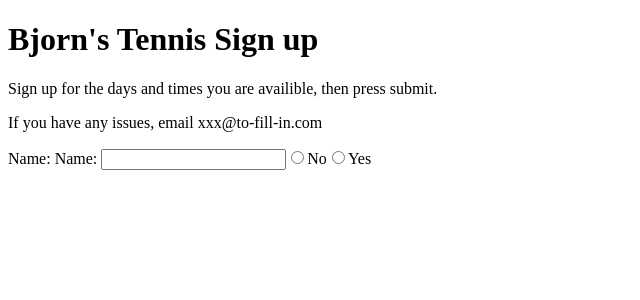
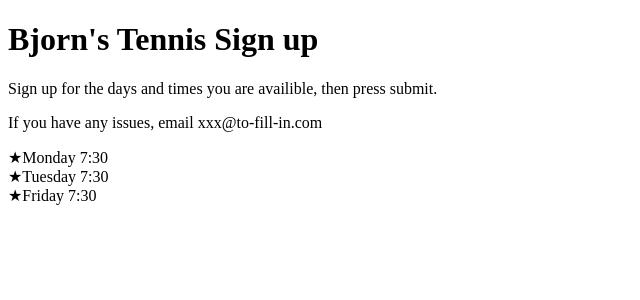
Before and after one commit to andrewcode-create/Tennis, a React (Vite) app in the folder frontend/: page / in a window 1280 px wide. Shown: the top 300 px of the page, without its empty margins (0-640 px from the left). Built offline with nearby package versions, Linux system fonts and the light colour scheme.

Commit message:
added map function for days

```diff
--- a/frontend/src/App.jsx
+++ b/frontend/src/App.jsx
@@ -1,5 +1,5 @@
 import { useState, useEffect } from "react";
-//import Person from "./components/Person";
+import Day from "./components/Day";
 //import SearchBox from "./components/SearchBox";
 //import PersonForm from "./components/PersonForm";
 //import personService from "./services/persons";
@@ -20,6 +20,8 @@ const App = (props) => {
   const names = ["Amy", "Ben", "Charlie", "Eddy", "Zariah"];
 
   const submitForm = () => {};
+  console.log("start");
+
   return (
     <div>
       <h1>Bjorn's Tennis Sign up</h1>
@@ -27,8 +29,15 @@ const App = (props) => {
         Sign up for the days and times you are availible, then press submit.
       </p>
       <p>If you have any issues, email xxx@to-fill-in.com</p>
+      {dates.map((date) => (
+        <Day date={date} key={date[0]} />
+      ))}
+    </div>
+  );
 
-      <form onSubmit={submitForm}>
+  /*
+
+<form onSubmit={submitForm}>
         <div>
           Name:{" "}
           {names.map((name, key) => {
@@ -44,10 +53,16 @@ const App = (props) => {
           <label for="2">Yes</label>
         </div>
       </form>
-    </div>
-  );
 
-  /*
+
+
+
+
+
+
+
+
+
   useEffect(() => {
     console.log("getting the phonebook...");
     personService.getAll().then((people) => {
--- /dev/null
+++ b/frontend/src/components/Day.jsx
@@ -0,0 +1,5 @@
+const Day = ({ date, onChange }) => {
+  return <div>★{date}</div>;
+};
+
+export default Day;
```
